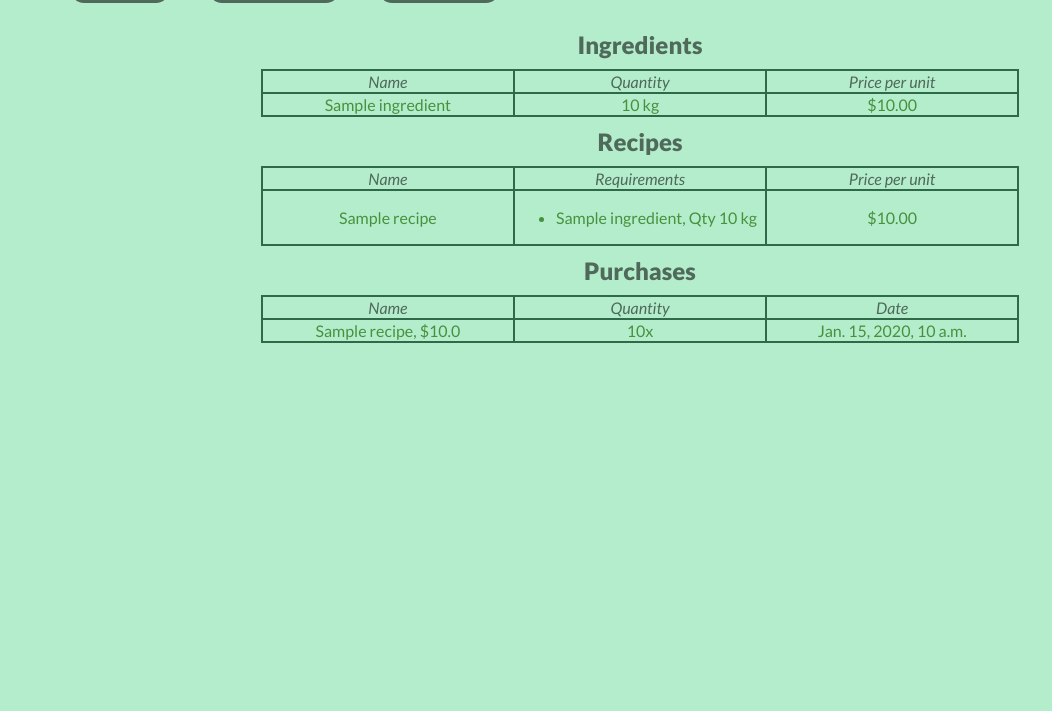
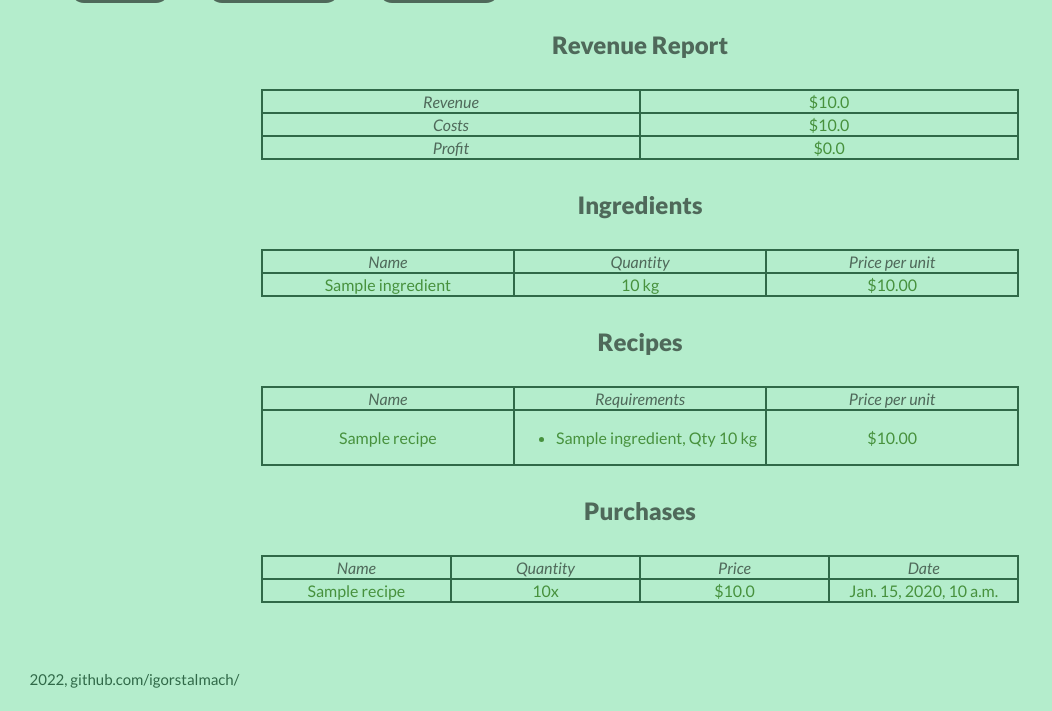
Before and after one commit to igorstalmach/django-delights, a Django app: page / in a window 1280 px wide. Shown: the part 194-905 px from the top of the page, without its empty margins (0-1052 px from the left). Before the commit the page ends 537 px from the top, so only its background shows below. Run offline with Django 4.2, Linux system fonts and the light colour scheme; a user stored in the database is signed in; tables that the repository leaves empty hold one stand-in row (values such as "Sample post").

Commit message:
Added views and enhanced CSS

```diff
--- a/inventory/static/inventory/static.css
+++ b/inventory/static/inventory/static.css
@@ -13,7 +13,8 @@
 }
 
 p,
-a {
+a,
+.btn {
     font-family: 'Lato', 'Helvetica', 'Arial', sans-serif;
     font-size: 20px;
     font-weight: 400;
@@ -26,6 +27,23 @@ h2 {
     font-weight: 900;
     margin: 10px;
     color: var(--header-color);
+}
+
+.center-table {
+    display: flex;
+    flex-flow: column;
+    align-items: center;
+    gap: 20px;
+}
+
+.btn {
+    color: var(--table-elem-color);
+    text-decoration: none;
+    background-color: var(--button-color);
+    padding: 0 15px 2px 15px;
+    border-radius: 25px;
+    box-shadow: 0 3px 0 var(--header-color);
+    border: 0px;
 }
 
 /* base.html */
@@ -42,8 +60,6 @@ h2 {
     color: var(--header-color);
     font-family: 'Racing Sans One', cursive;
     font-size: 60px;
-    grid-area: 1 / 3 / 2 / 4;
-    justify-self: center;
     margin: 10px;
 }
 
@@ -65,30 +81,42 @@ h2 {
     gap: 40px;
 }
 
-/* login.html */
+#logo-a {
+    text-decoration: none;
+    grid-area: 1 / 3 / 2 / 4;
+    justify-self: center;
+}
 
-.login_area {
+footer {
+    display: grid;
+    grid-template-columns: 20% 80%;
+    grid-template-rows: auto;
+    height: 100px;
+}
+
+.footer-text{
+    grid-area: 1 / 1 / 2 / 2;
+    font-size: 15px;
+    justify-self: center;
+    align-self: end;
+}
+
+/* forms */
+
+.form {
     display: flex;
     flex-flow: column;
     align-items: center;
 }
 
-.btn {
-    color: var(--table-elem-color);
-    text-decoration: none;
-    background-color: var(--button-color);
-    padding: 0 15px 2px 15px;
-    border-radius: 25px;
-    box-shadow: 0 3px 0 var(--header-color);
+.neighbour-buttons {
+    display: flex;
+    align-items: center;
+    justify-content: center;
+    gap: 30px;
 }
 
 /* home.html */
-
-.home {
-    display: flex;
-    flex-flow: column;
-    align-items: center;
-}
 
 table {
     table-layout: fixed;
--- a/inventory/templates/inventory/base.html
+++ b/inventory/templates/inventory/base.html
@@ -11,14 +11,14 @@
 <body>
     <header>
         <div class="head">
-            <h1 id="logo">DJANGO DELIGHTS</h1>
+            <a href="{% url 'home' %}" id="logo-a"><h1 id="logo">DJANGO DELIGHTS</h1></a>
             {% if user.is_authenticated %}
             <a id="log_btn" class="btn" href="{% url 'logout' %}">Log Out</a>
             <p id="message">How's your day, {{ user.username }}?</p>
             <div class="option">
-                <a class="btn">Recipes</a>
-                <a class="btn">Ingredients</a>
-                <a class="btn">Purchases</a>
+                <a class="btn" href="{% url 'recipes' %}">Recipes</a>
+                <a class="btn" href="{% url 'ingredients' %}">Ingredients</a>
+                <a class="btn" href="{% url 'purchases' %}">Purchases</a>
             </div>
             {% endif %}
     </header>
@@ -28,4 +28,7 @@
         {% endblock %}
     </main>
 </body>
+<footer>
+    <p class="footer-text">2022, github.com/igorstalmach/</p>
+</footer>
 </html>
--- a/inventory/templates/inventory/home.html
+++ b/inventory/templates/inventory/home.html
@@ -5,7 +5,23 @@
 {% block title %}Django Delights{% endblock %}
 
 {% block content %}
-<div class="home">
+<div class="center-table">
+    <h2>Revenue Report</h2>
+    <table>
+        <tr>
+            <th>Revenue</th>
+            <td>${{ revenue }}</td>
+          </tr>
+          <tr>
+            <th>Costs</th>
+            <td>${{ costs }}</td>
+          </tr>
+          <tr>
+            <th>Profit</th>
+            <td>${{ profit }}</td>
+          </tr>
+    </table>
+
     <h2>Ingredients</h2>
     <table>
         <thead>
@@ -58,14 +74,16 @@
             <tr>
                 <th>Name</th>
                 <th>Quantity</th>
+                <th>Price</th>
                 <th>Date</th>
             </tr>
         </thead>
         <tbody>
             {% for purchase in purchases %}
             <tr>
-                <td>{{ purchase.item }}</td>
+                <td>{{ purchase.item.name }}</td>
                 <td>{{ purchase.quantity }}x</td>
+                <td>${{ purchase.item.price }}</td>
                 <td>{{ purchase.date }}</td>
             </tr>
             {% endfor %}
--- a/inventory/templates/registration/login.html
+++ b/inventory/templates/registration/login.html
@@ -5,7 +5,7 @@
 {% load static %}
 
 {% block content %}
-<div class="login_area">
+<div class="form">
     <h2>Login</h2>
     <form action="" method="POST" id="login_form">
         {% csrf_token %}
--- a/inventory/urls.py
+++ b/inventory/urls.py
@@ -5,5 +5,11 @@ from . import views
 urlpatterns = [
     path("", views.HomePageView.as_view(), name="home"),
     path("accounts/login/", auth_views.LoginView.as_view(), name="login"),
-    path("logout/", views.log_out, name="logout")
+    path("logout/", views.log_out, name="logout"),
+    path("ingredients/", views.ViewIngredients.as_view(), name="ingredients"),
+    path("ingredients/add_ingredient", views.AddIngredient.as_view(), name="add_ingredient"),
+    path("purchases/", views.ViewPurchase.as_view(), name="purchases"),
+    path("purchases/add_purchase/", views.AddPurchase.as_view(), name="add_purchase"),
+    path("recipes/", views.ViewRecipe.as_view(), name="recipes"),
+    path("recipes/add_recipe/", views.AddRecipe.as_view(), name="add_recipe"),
 ]
--- a/inventory/views.py
+++ b/inventory/views.py
@@ -1,8 +1,12 @@
 from django.shortcuts import redirect
 from django.contrib.auth import logout
+from django.views.generic import ListView
 from django.views.generic.base import TemplateView
+from django.views.generic.edit import CreateView
 from django.contrib.auth.mixins import LoginRequiredMixin
+from django.db.models import Sum
 from .models import Ingredient, Recipe, RecipeRequirement, Purchase
+from .forms import IngredientForm, RecipeForm, PurchaseForm
 
 
 def log_out(request):
@@ -18,4 +22,45 @@ class HomePageView(LoginRequiredMixin, TemplateView):
         context['ingredients'] = Ingredient.objects.all()
         context['recipes'] = Recipe.objects.all()
         context['purchases'] = Purchase.objects.all()
+
+        revenue = Purchase.objects.aggregate(revenue=Sum('item__price'))['revenue']
+        costs = Ingredient.objects.aggregate(costs=Sum('price_per_unit'))['costs']
+
+        context['revenue'] = revenue
+        context['costs'] = costs
+        context['profit'] = revenue - costs
+
         return context
+
+
+class ViewIngredients(LoginRequiredMixin, ListView):
+    model = Ingredient
+    template_name = "inventory/list/list_ingredients.html"
+
+
+class AddIngredient(LoginRequiredMixin, CreateView):
+    model = Ingredient
+    template_name = "inventory/add/add_ingredient.html"
+    form_class = IngredientForm
+
+
+class ViewPurchase(LoginRequiredMixin, ListView):
+    model = Purchase
+    template_name = "inventory/list/list_purchases.html"
+
+
+class AddPurchase(LoginRequiredMixin, CreateView):
+    model = Purchase
+    template_name = "inventory/add/add_purchase.html"
+    form_class = PurchaseForm
+
+
+class ViewRecipe(LoginRequiredMixin, ListView):
+    model = Recipe
+    template_name = "inventory/list/list_recipes.html"
+
+
+class AddRecipe(LoginRequiredMixin, CreateView):
+    model = Recipe
+    template_name = "inventory/add/add_recipe.html"
+    form_class = RecipeForm
```
Also changed, not shown: inventory/templates/inventory/add/add_ingredient.html (added, +19 -0 lines), inventory/templates/inventory/add/add_purchase.html (added, +19 -0 lines), inventory/templates/inventory/add/add_recipe.html (added, +19 -0 lines), inventory/templates/inventory/list/list_ingredients.html (added, +34 -0 lines), inventory/templates/inventory/list/list_purchases.html (added, +36 -0 lines), inventory/templates/inventory/list/list_recipes.html (added, +40 -0 lines).
